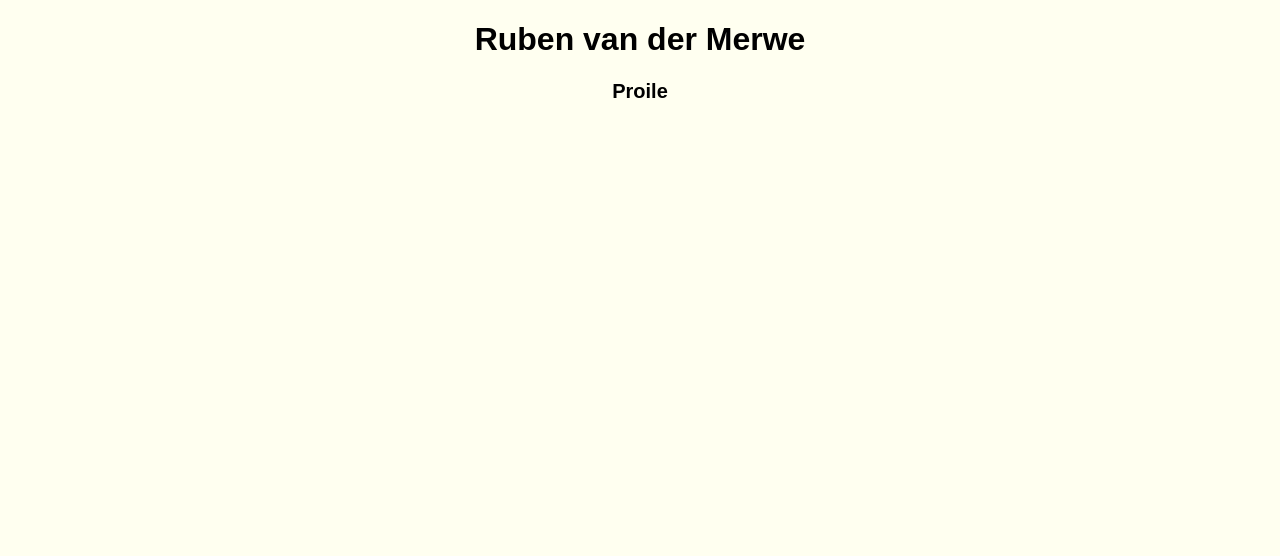
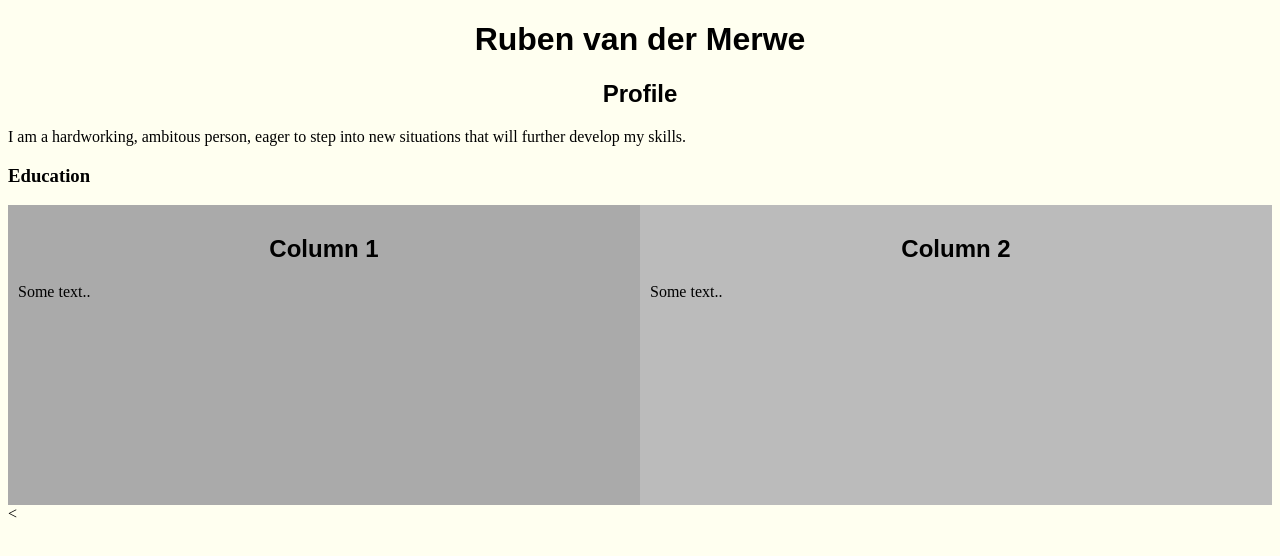
Before and after one commit to RubenvdMerwe1/RubenvdMerwe.github.io, a plain HTML site: page index.html in a window 1280 px wide. Drawn offline with Linux system fonts and the light colour scheme.

Commit message:
testing code

```diff
--- a/index.html
+++ b/index.html
@@ -4,13 +4,47 @@
 <head>
     <meta charset="utf-8" />
     <title>Ruben van der Merwe Virtual CV</title>
-    <link rel="stylesheet" href="style.css"/>
+    <link rel="stylesheet" href="style.css" />
+    <style>
+        * {
+            box-sizing: border-box;
+        }
+
+        .column {
+            float: left;
+            width: 50%;
+            padding: 10px;
+            height: 300px;
+        }
+
+        .row:after {
+            content: "";
+            display: table;
+            clear: both;
+        }
+    </style>
 </head>
 <body>
     <h1>Ruben van der Merwe</h1>
     <p></p>
     <p></p>
-    <h2>Proile</h2>
+    <h2>Profile</h2>
     <p></p>
+    <p>I am a hardworking, ambitous person, eager to step into new situations that will further develop my skills.</p>
+    <p></p>
+    <p></p>
+    <h3>Education</h3>
+    <p></p>
+    <div class="row">
+        <div class="column" style="background-color:#aaa;">
+            <h2>Column 1</h2>
+            <p>Some text..</p>
+        </div>
+        <div class="column" style="background-color:#bbb;">
+            <h2>Column 2</h2>
+            <p>Some text..</p>
+        </div>
+    </div>
+    <
 </body>
 </html>
--- a/style.css
+++ b/style.css
@@ -7,7 +7,7 @@ h1 {
 }
 h2 {
     color: black;
-    font: bold 20px arial, verdana;
+    font: bold 24px arial, verdana;
     text-align: center;
 }
 
```
